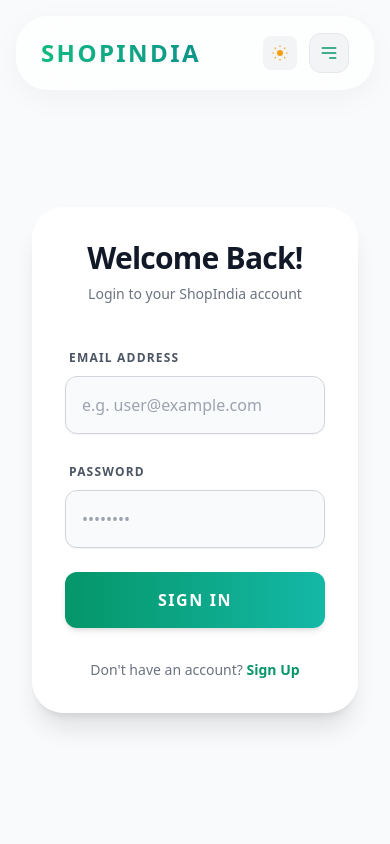
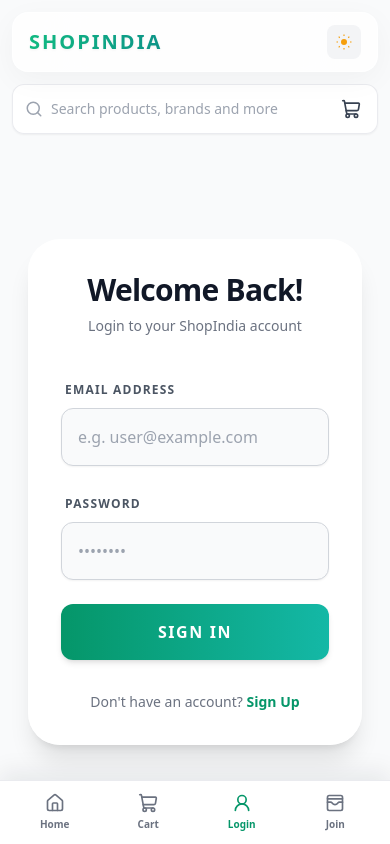
Before and after one commit to tarun-102/shopindia, a React (Vite) app: page /login in a window 390 px wide. Shown: the top 844 px of the page. Built offline with nearby package versions, Linux system fonts and the light colour scheme; no server answers.

Commit message:
new mobile responsive design

```diff
--- a/src/components/layout/Footer.jsx
+++ b/src/components/layout/Footer.jsx
@@ -4,7 +4,7 @@
 const Footer = () => {
   const { theme, toggleTheme } = useTheme();
   return (
-    <footer className="mt-20 pb-10 px-4 md:px-8 w-full transition-colors duration-500">
+    <footer className="hidden md:block mt-20 pb-10 px-4 md:px-8 w-full transition-colors duration-500">
       <GlassCard className="p-8 md:p-12 grid grid-cols-1 md:grid-cols-2 lg:grid-cols-3 gap-10 border border-gray-200 dark:border-white/10 bg-white/80 dark:bg-[#111827]/60 backdrop-blur-xl rounded-3xl shadow-lg dark:shadow-2xl transition-all duration-500">
 
         {/* Brand Info */}
--- a/src/components/layout/Layout.jsx
+++ b/src/components/layout/Layout.jsx
@@ -97,7 +97,7 @@
             <Navbar />
 
             {/* Added flex-grow so footer stays at bottom, and made container responsive */}
-            <main className="flex-grow w-full max-w-screen-2xl mx-auto px-4 sm:px-6 lg:px-8 pt-8 pb-12 transition-all duration-300">
+            <main className="flex-grow w-full max-w-screen-2xl mx-auto px-3 sm:px-6 lg:px-8 pt-5 md:pt-8 pb-24 md:pb-12 transition-all duration-300">
                 <Outlet />
             </main>
 
--- a/src/components/layout/Navbar.jsx
+++ b/src/components/layout/Navbar.jsx
@@ -1,17 +1,18 @@
+import { NavLink, useNavigate } from "react-router-dom";
 import { useState } from "react";
-import { NavLink, useNavigate } from "react-router-dom";
 import { logoutUser } from "../../services/auth/authService";
 import { useSelector, useDispatch } from "react-redux";
 import { logoutUserRedux } from "../../store/slices/authSlice";
 import useTheme from "../../hooks/useTheme";
+import { Home as HomeIcon, ShoppingCart, UserRound, WalletCards, Search } from "lucide-react";
 
 const Navbar = () => {
   const navigate = useNavigate();
   const dispatch = useDispatch();
+  const [searchQuery, setSearchQuery] = useState("");
 
   const user = useSelector((state) => state.auth.user);
-  const [isMenuOpen, setIsMenuOpen] = useState(false);
-
+  const cartQuantity = useSelector((state) => state.cart.totalQuantity);
   const isAdminUser = user?.role === "admin";
   const isDeliveryBoy = user?.role === "deliveryboy";
   const { theme, toggleTheme } = useTheme();
@@ -21,22 +22,19 @@
     if (result.success) {
       dispatch(logoutUserRedux());
     }
-    setIsMenuOpen(false);
     navigate("/login");
   };
 
-  const closeMenu = () => setIsMenuOpen(false);
-
   return(
-    <div className="px-4 pt-4 md:pt-6 relative z-50 transition-all duration-500">
+    <div className="px-3 pt-3 md:px-4 md:pt-6 relative z-50 transition-all duration-500">
 
         {/* PREMIUM MAIN NAVBAR CARD */}
-        <div className="max-w-7xl mx-auto px-6 py-4 flex justify-between items-center bg-white/70 dark:bg-[#0a0f16]/70 backdrop-blur-2xl border border-white/50 dark:border-white/10 shadow-[0_8px_30px_rgb(0,0,0,0.04)] dark:shadow-[0_8px_30px_rgb(0,0,0,0.4)] rounded-[2rem] transition-all duration-500">
+        <div className="max-w-7xl mx-auto px-4 py-3 md:px-6 md:py-4 flex justify-between items-center bg-white/80 dark:bg-[#0a0f16]/80 backdrop-blur-2xl border border-white/50 dark:border-white/10 shadow-[0_8px_30px_rgb(0,0,0,0.04)] dark:shadow-[0_8px_30px_rgb(0,0,0,0.4)] rounded-2xl md:rounded-[2rem] transition-all duration-500">
 
           {/* Logo */}
           <h1
             onClick={() => navigate("/")}
-            className="text-2xl font-black tracking-widest cursor-pointer bg-gradient-to-r from-emerald-500 to-teal-600 dark:from-emerald-400 dark:to-teal-500 bg-clip-text text-transparent uppercase drop-shadow-sm hover:scale-105 transition-transform duration-300"
+            className="text-xl md:text-2xl font-black tracking-widest cursor-pointer bg-gradient-to-r from-emerald-500 to-teal-600 dark:from-emerald-400 dark:to-teal-500 bg-clip-text text-transparent uppercase drop-shadow-sm hover:scale-105 transition-transform duration-300"
           >
             ShopIndia
           </h1>
@@ -127,7 +125,7 @@
           </div>
 
           {/* Mobile Menu Toggle Button */}
-          <div className="md:hidden flex items-center gap-3">
+          <div className="md:hidden flex items-center gap-2">
               {/* Theme Toggle on mobile navbar */}
               <button onClick={toggleTheme} className="p-2 rounded-lg bg-gray-100 dark:bg-white/5 text-gray-800 dark:text-gray-200 transition-all duration-300">
                 {theme === 'dark' ? (
@@ -137,59 +135,37 @@
                 )}
               </button>
 
-              <button
-                onClick={() => setIsMenuOpen(!isMenuOpen)}
-                className="w-10 h-10 flex items-center justify-center rounded-xl bg-gray-100 dark:bg-white/5 border border-gray-200 dark:border-white/10 text-emerald-600 dark:text-emerald-400 focus:outline-none active:scale-90 transition-all duration-300"
-              >
-                {isMenuOpen ? (
-                  <svg width="20" height="20" fill="none" stroke="currentColor" viewBox="0 0 24 24"><path strokeLinecap="round" strokeLinejoin="round" strokeWidth="2" d="M6 18L18 6M6 6l12 12"></path></svg>
-                ) : (
-                  <svg width="20" height="20" fill="none" stroke="currentColor" viewBox="0 0 24 24"><path strokeLinecap="round" strokeLinejoin="round" strokeWidth="2" d="M4 6h16M4 12h16m-7 6h7"></path></svg>
-                )}
-              </button>
           </div>
         </div>
 
-        {/* PREMIUM MOBILE MENU DROPDOWN */}
-        {isMenuOpen && (
-        <div className="absolute top-[85px] left-4 right-4 md:hidden z-40 origin-top animate-in fade-in slide-in-from-top-4 duration-300">
-          <div className="flex flex-col p-3 text-[13px] font-black uppercase tracking-widest bg-white/95 dark:bg-[#0a0f16]/95 backdrop-blur-3xl border border-gray-200/50 dark:border-white/10 shadow-[0_20px_60px_-15px_rgba(0,0,0,0.1)] dark:shadow-[0_20px_60px_-15px_rgba(0,0,0,0.7)] rounded-[2rem] overflow-hidden">
+        <div className="md:hidden max-w-7xl mx-auto mt-3 flex items-center gap-2 rounded-xl bg-white/90 dark:bg-[#0a0f16]/90 border border-gray-200/80 dark:border-white/10 px-3 py-2.5 shadow-sm">
+          <Search size={18} className="text-gray-400" />
+          <input
+            aria-label="Search products"
+            value={searchQuery}
+            onChange={(event) => setSearchQuery(event.target.value)}
+            onKeyDown={(event) => {
+              if (event.key === "Enter") {
+                navigate(`/?search=${encodeURIComponent(searchQuery.trim())}`);
+              }
+            }}
+            placeholder="Search products, brands and more"
+            className="min-w-0 flex-1 bg-transparent text-sm text-gray-800 dark:text-gray-100 placeholder:text-gray-400 outline-none"
+          />
+          <NavLink to="/cart" aria-label="Open cart" className="relative p-1 text-gray-700 dark:text-gray-200">
+            <ShoppingCart size={20} />
+            {cartQuantity > 0 && <span className="absolute -right-2 -top-2 min-w-4 h-4 rounded-full bg-rose-500 px-1 text-[9px] leading-4 text-center font-bold text-white">{cartQuantity}</span>}
+          </NavLink>
+        </div>
 
-            <NavLink to="/" onClick={closeMenu} className="px-5 py-4 rounded-xl text-gray-700 dark:text-gray-300 hover:bg-gray-50 dark:hover:bg-white/5 hover:text-emerald-600 dark:hover:text-emerald-400 transition-all">Home</NavLink>
-
-            {user ? (
-              <>
-                <div className="h-[1px] w-full bg-gray-100 dark:bg-white/5 my-1"></div>
-                <NavLink to="/cart" onClick={closeMenu} className="px-5 py-4 rounded-xl text-gray-700 dark:text-gray-300 hover:bg-gray-50 dark:hover:bg-white/5 hover:text-emerald-600 dark:hover:text-emerald-400 transition-all flex justify-between">Cart <span className="text-lg">🛒</span></NavLink>
-                <NavLink to="/profile" onClick={closeMenu} className="px-5 py-4 rounded-xl text-gray-700 dark:text-gray-300 hover:bg-gray-50 dark:hover:bg-white/5 hover:text-emerald-600 dark:hover:text-emerald-400 transition-all flex justify-between">Profile <span className="text-lg">👤</span></NavLink>
-                <NavLink to="/wallet" onClick={closeMenu} className="px-5 py-4 rounded-xl text-gray-700 dark:text-gray-300 hover:bg-gray-50 dark:hover:bg-white/5 hover:text-emerald-600 dark:hover:text-emerald-400 transition-all flex justify-between">Wallet <span className="text-lg">💼</span></NavLink>
-
-                {isAdminUser && (
-                  <NavLink to="/admin" onClick={closeMenu} className="px-5 py-4 rounded-xl text-emerald-600 dark:text-emerald-400 bg-emerald-50 dark:bg-emerald-500/10 transition-all mt-2">Admin Dashboard</NavLink>
-                )}
-
-                {isDeliveryBoy && (
-                  <NavLink to="/delivery" onClick={closeMenu} className="px-5 py-4 rounded-xl text-indigo-600 dark:text-indigo-400 bg-indigo-50 dark:bg-indigo-500/10 transition-all mt-2">Delivery Panel</NavLink>
-                )}
-
-                <div className="p-2 mt-2">
-                  <button
-                    onClick={handleLogout}
-                    className="w-full bg-rose-50 dark:bg-rose-500/10 border border-rose-200 dark:border-rose-500/30 text-rose-600 dark:text-rose-400 hover:bg-rose-500 hover:text-white dark:hover:bg-rose-500 px-4 py-4 rounded-xl text-center transition-all shadow-sm active:scale-95"
-                  >
-                    LOGOUT
-                  </button>
-                </div>
-              </>
-            ) : (
-              <div className="flex gap-3 p-2 mt-2">
-                <NavLink to="/login" onClick={closeMenu} className="flex-1 bg-gray-50 dark:bg-white/5 border border-gray-200 dark:border-white/10 text-gray-800 dark:text-white px-4 py-4 rounded-xl text-center transition-all active:scale-95">Login</NavLink>
-                <NavLink to="/signup" onClick={closeMenu} className="flex-1 bg-gradient-to-r from-emerald-500 to-teal-500 text-white px-4 py-4 rounded-xl text-center shadow-lg shadow-emerald-500/20 transition-all active:scale-95 border border-emerald-400/50">Sign up</NavLink>
-              </div>
-            )}
-          </div>
+      <nav className="md:hidden fixed bottom-0 left-0 right-0 z-50 border-t border-gray-200/80 dark:border-white/10 bg-white/95 dark:bg-[#0a0f16]/95 backdrop-blur-xl px-2 pt-2 pb-[calc(0.5rem+env(safe-area-inset-bottom))] shadow-[0_-8px_25px_rgba(15,23,42,0.08)]" aria-label="Mobile navigation">
+        <div className="mx-auto grid max-w-md grid-cols-4">
+          <NavLink to="/" className={({ isActive }) => `flex flex-col items-center gap-1 py-1 text-[10px] font-bold ${isActive ? "text-emerald-600 dark:text-emerald-400" : "text-gray-500 dark:text-gray-400"}`}><HomeIcon size={20} /><span>Home</span></NavLink>
+          <NavLink to="/cart" className={({ isActive }) => `relative flex flex-col items-center gap-1 py-1 text-[10px] font-bold ${isActive ? "text-emerald-600 dark:text-emerald-400" : "text-gray-500 dark:text-gray-400"}`}><ShoppingCart size={20} />{cartQuantity > 0 && <span className="absolute left-1/2 top-0 ml-1 min-w-4 h-4 rounded-full bg-rose-500 px-1 text-[9px] leading-4 text-center text-white">{cartQuantity}</span>}<span>Cart</span></NavLink>
+          <NavLink to={user ? "/profile" : "/login"} className={({ isActive }) => `flex flex-col items-center gap-1 py-1 text-[10px] font-bold ${isActive ? "text-emerald-600 dark:text-emerald-400" : "text-gray-500 dark:text-gray-400"}`}><UserRound size={20} /><span>{user ? "Account" : "Login"}</span></NavLink>
+          <NavLink to={user ? "/wallet" : "/signup"} className={({ isActive }) => `flex flex-col items-center gap-1 py-1 text-[10px] font-bold ${isActive ? "text-emerald-600 dark:text-emerald-400" : "text-gray-500 dark:text-gray-400"}`}><WalletCards size={20} /><span>{user ? "Wallet" : "Join"}</span></NavLink>
         </div>
-      )}
+      </nav>
     </div>
   )
 }
--- a/src/components/ui/ProductCard.jsx
+++ b/src/components/ui/ProductCard.jsx
@@ -30,7 +30,7 @@
   const discountPercent = Number(product.discount || 0);
 
   return (
-    <div className="group bg-white/80 dark:bg-[#0a0f16]/60 backdrop-blur-xl border border-gray-200/60 dark:border-white/5 rounded-[1rem] md:rounded-[2rem] p-3 md:p-4 flex flex-col justify-between h-full transition-all duration-500 hover:border-emerald-500/50 dark:hover:border-emerald-500/30 shadow-sm hover:shadow-[0_10px_40px_-15px_rgba(16,185,129,0.2)] hover:-translate-y-2 relative overflow-hidden">
+    <div className="group bg-white/90 dark:bg-[#0a0f16]/60 backdrop-blur-xl border border-gray-200/60 dark:border-white/5 rounded-xl md:rounded-[2rem] p-2.5 md:p-4 flex flex-col justify-between h-full transition-all duration-500 hover:border-emerald-500/50 dark:hover:border-emerald-500/30 shadow-sm md:hover:shadow-[0_10px_40px_-15px_rgba(16,185,129,0.2)] md:hover:-translate-y-2 relative overflow-hidden">
 
       {/* Subtle Ambient Glow */}
       <div className="absolute -top-16 -right-16 w-32 h-32 bg-emerald-500/10 dark:bg-emerald-500/20 blur-[40px] rounded-full opacity-0 group-hover:opacity-100 transition-opacity duration-700 pointer-events-none"></div>
@@ -38,7 +38,7 @@
       <div>
         {/* Responsive Image Container */}
         <Link to={`/product/${product.id}`} className="block">
-          <div className="relative h-36 sm:h-48 md:h-56 w-full mb-3 md:mb-5 rounded-[0.8rem] md:rounded-[1.5rem] bg-gray-50 dark:bg-gradient-to-br dark:from-white dark:to-gray-100 flex items-center justify-center p-3 md:p-6 overflow-hidden shadow-inner border border-gray-100 dark:border-none">
+          <div className="relative h-32 sm:h-48 md:h-56 w-full mb-3 md:mb-5 rounded-lg md:rounded-[1.5rem] bg-gray-50 dark:bg-gradient-to-br dark:from-white dark:to-gray-100 flex items-center justify-center p-2.5 md:p-6 overflow-hidden shadow-inner border border-gray-100 dark:border-none">
             <img
               src={product.thumbnail}
               alt={product.title}
--- a/src/index.css
+++ b/src/index.css
@@ -4,17 +4,24 @@
 
 :root {
   --bg-gradient-dark: radial-gradient(circle at top, rgba(250,204,21,0.12), transparent 25%), linear-gradient(135deg, #020617, #3b0764, #020617);
-  --bg-gradient-light: radial-gradient(circle at top, rgba(16,185,129,0.06), transparent 25%), linear-gradient(135deg, #f8fafc, #eef2ff, #fff);
+  --bg-gradient-light: radial-gradient(circle at top, rgba(245,158,11,0.08), transparent 25%), linear-gradient(135deg, #f3f4f6, #f8fafc, #e5e7eb);
   --text-dark: #e6eef8;
   --text-light: #0f172a;
 }
 
 body {
   min-height: 100vh;
+  overflow-x: hidden;
   background-attachment: fixed;
   transition: background 250ms ease, color 200ms ease;
   background: var(--bg-gradient-dark);
   color: var(--text-dark);
+}
+
+@media (max-width: 767px) {
+  body {
+    padding-bottom: env(safe-area-inset-bottom);
+  }
 }
 
 /* Light theme */
--- a/src/pages/Home.jsx
+++ b/src/pages/Home.jsx
@@ -1,5 +1,5 @@
 import { useState, useEffect } from "react";
-import { useLoaderData } from "react-router-dom";
+import { useLoaderData, useSearchParams } from "react-router-dom";
 import ProductCard from "../components/ui/ProductCard";
 import CategoryCard from "../components/ui/CategoryCard";
 import { category } from "../utils/categories";
@@ -8,6 +8,11 @@
 
 const Home = () => {
   const products = useLoaderData();
+  const [searchParams] = useSearchParams();
+  const searchQuery = searchParams.get("search")?.trim().toLowerCase() || "";
+  const visibleProducts = searchQuery
+    ? products.filter((product) => `${product.title} ${product.category}`.toLowerCase().includes(searchQuery))
+    : products;
 
   const [showAllCategories, setShowAllCategories] = useState(false);
   const [currentPage, setCurrentPage] = useState(1);
@@ -32,10 +37,11 @@
   }, [products]);
 
   const productsPerPage = 8;
-  const totalPages = Math.max(1, Math.ceil(products.length / productsPerPage));
-  const paginatedProducts = products.slice(
-    (currentPage - 1) * productsPerPage,
-    currentPage * productsPerPage
+  const totalPages = Math.max(1, Math.ceil(visibleProducts.length / productsPerPage));
+  const displayedPage = Math.min(currentPage, totalPages);
+  const paginatedProducts = visibleProducts.slice(
+    (displayedPage - 1) * productsPerPage,
+    displayedPage * productsPerPage
   );
 
   const handlePageChange = (newPage) => {
@@ -47,7 +53,7 @@
   };
 
   return (
-    <div className="max-w-7xl mx-auto p-4 md:p-8 space-y-12 md:space-y-16 min-h-screen transition-colors duration-500">
+    <div className="max-w-7xl mx-auto p-1 md:p-8 space-y-8 md:space-y-16 min-h-screen transition-colors duration-500">
 
       {/* Hero Section */}
       <HeroSlider />
@@ -83,7 +89,7 @@
           </h2>
         </div>
 
-        <div className="grid grid-cols-2 sm:grid-cols-3 md:grid-cols-5 gap-3 md:gap-6 transition-all duration-500">
+        <div className="grid grid-cols-2 sm:grid-cols-3 md:grid-cols-5 gap-2.5 md:gap-6 transition-all duration-500">
           {displayedCategories.map((cat) => (
             <CategoryCard key={cat.id} category={cat} />
           ))}
@@ -111,7 +117,7 @@
           </h2>
         </div>
 
-        {products.length === 0 ? (
+        {visibleProducts.length === 0 ? (
           <div className="text-center py-20 bg-gray-50 dark:bg-white/5 rounded-3xl border border-gray-200 dark:border-white/10 mx-4 md:mx-0 transition-colors">
             <p className="text-gray-500 dark:text-gray-400 font-medium">No products currently available in the store.</p>
           </div>
@@ -124,24 +130,24 @@
             </div>
 
             {/* Pagination Controls */}
-            {products.length > productsPerPage && (
+            {visibleProducts.length > productsPerPage && (
               <div className="flex flex-col sm:flex-row items-center justify-between mt-8 md:mt-12 px-4 md:px-6 py-4 bg-white dark:bg-white/5 rounded-2xl border border-gray-200 dark:border-white/10 gap-4 shadow-sm dark:shadow-none transition-colors">
                 <span className="text-xs md:text-sm text-gray-600 dark:text-gray-400 font-medium">
-                  Page <span className="text-emerald-600 dark:text-emerald-400 font-bold">{currentPage}</span> of {totalPages}
-                  <span className="ml-2 inline-block">({products.length} Total)</span>
+                  Page <span className="text-emerald-600 dark:text-emerald-400 font-bold">{displayedPage}</span> of {totalPages}
+                  <span className="ml-2 inline-block">({visibleProducts.length} Total)</span>
                 </span>
 
                 <div className="flex gap-2 w-full sm:w-auto">
                   <button
-                    onClick={() => handlePageChange(Math.max(currentPage - 1, 1))}
-                    disabled={currentPage === 1}
+                    onClick={() => handlePageChange(Math.max(displayedPage - 1, 1))}
+                    disabled={displayedPage === 1}
                     className="flex-1 sm:flex-none px-4 md:px-6 py-2 md:py-2.5 rounded-xl bg-gray-50 dark:bg-white/5 border border-gray-200 dark:border-white/10 text-gray-800 dark:text-white disabled:opacity-30 disabled:cursor-not-allowed hover:bg-emerald-50 dark:hover:bg-emerald-500/20 hover:border-emerald-200 dark:hover:border-emerald-500/30 hover:text-emerald-700 dark:hover:text-emerald-400 transition-all font-bold text-xs md:text-sm shadow-sm"
                   >
                     Prev
                   </button>
                   <button
-                    onClick={() => handlePageChange(Math.min(currentPage + 1, totalPages))}
-                    disabled={currentPage === totalPages}
+                    onClick={() => handlePageChange(Math.min(displayedPage + 1, totalPages))}
+                    disabled={displayedPage === totalPages}
                     className="flex-1 sm:flex-none px-4 md:px-6 py-2 md:py-2.5 rounded-xl bg-gray-50 dark:bg-white/5 border border-gray-200 dark:border-white/10 text-gray-800 dark:text-white disabled:opacity-30 disabled:cursor-not-allowed hover:bg-emerald-50 dark:hover:bg-emerald-500/20 hover:border-emerald-200 dark:hover:border-emerald-500/30 hover:text-emerald-700 dark:hover:text-emerald-400 transition-all font-bold text-xs md:text-sm shadow-sm"
                   >
                     Next
```
Also changed, not shown: src/components/ui/HeroSlider.jsx (+36 -14 lines).
